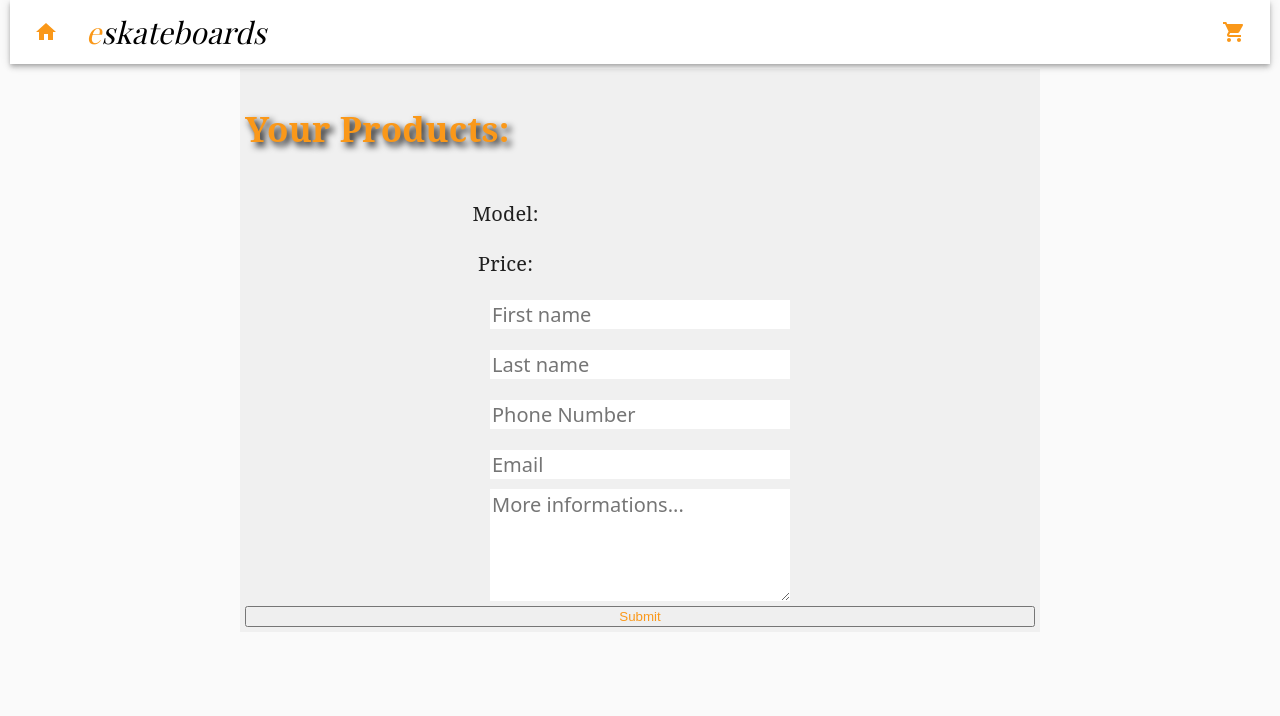
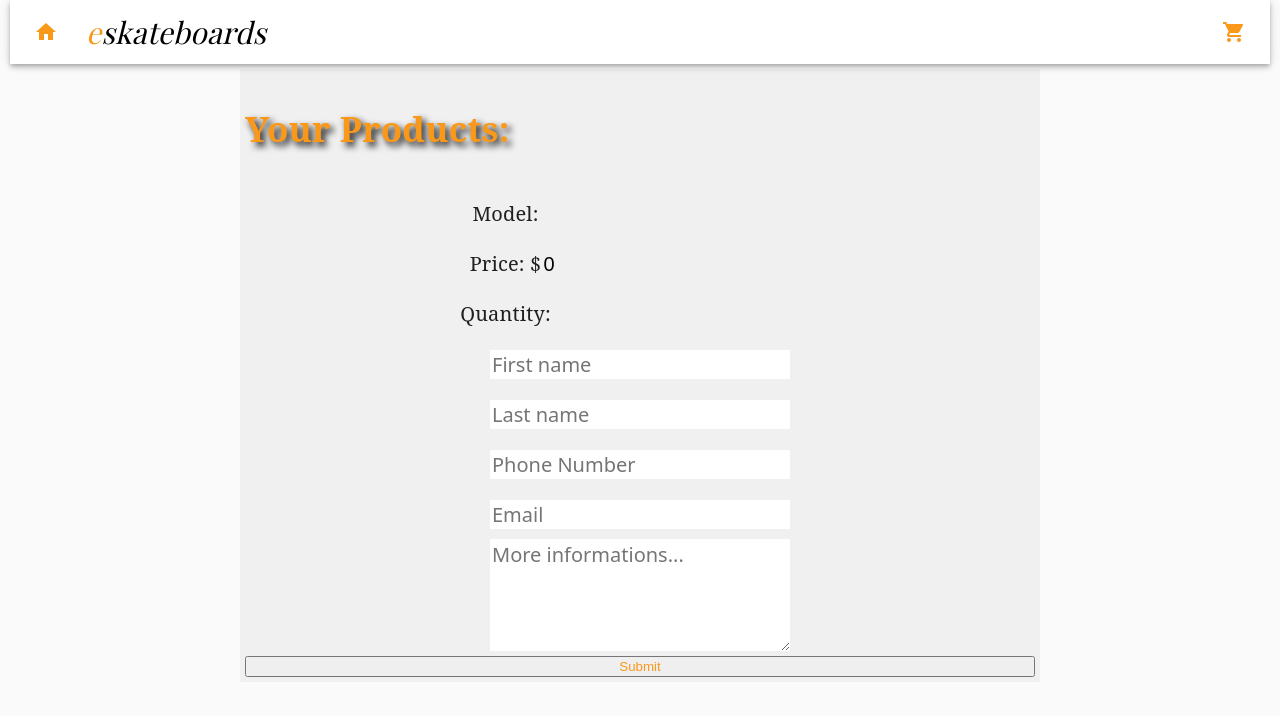
Before and after one commit to Akagi80/final-project, a React (Create React App) app: page /order in a window 1280 px wide. Shown: the top 716 px of the page. Built offline with nearby package versions, Linux system fonts and the light colour scheme; a web font is replaced by a local one.

Commit message:
Add quantity selector = WIP

```diff
--- a/src/components/views/Cart/Cart.js
+++ b/src/components/views/Cart/Cart.js
@@ -4,7 +4,8 @@ import PropTypes from 'prop-types';
 import clsx from 'clsx';
 
 import styles from './Cart.module.scss';
-import NativeSelect from '@material-ui/core/NativeSelect';
+import Select from '@material-ui/core/Select';
+import { MenuItem } from '@material-ui/core';
 import { withStyles } from '@material-ui/core/styles';
 import InputBase from '@material-ui/core/InputBase';
 import Button from '@material-ui/core/Button';
@@ -35,29 +36,33 @@ const Component = ({className}) => {
     window.location.reload();
   };
 
-  const [setAge] = useState('');
+  const [setQuantity] = useState('');
   const handleChange = (event) => {
-    setAge(event.target.value);
+    setQuantity(event.target.value);
   };
+
+  const cartProductsPrice = cartProducts.price * cartProducts.quantity || 0;
 
   return (
     <div className={clsx(className, styles.root)}>
       <h3>Your Products:</h3>
       <div className={styles.prodList}>
         <p className={styles.name}><span>Model:</span> {cartProducts.name}</p>
-        <p className={styles.price}><span>Price:</span> {cartProducts.price}</p>
+        <p className={styles.price}><span>Price:</span> ${cartProductsPrice}</p>
         <div className={styles.quantity}>
-          <p><span>Quantity:</span> {cartProducts.quantity}</p>
-          <NativeSelect
-            id="quantity"
-            value=''
+          <p><span>Quantity:</span></p>
+          <Select
+            value={cartProducts.quantity}
+            className={styles.inner}
             onChange={handleChange}
-            input={<BootstrapInput />}
+            input={<BootstrapInput name="currency" id="currency-customized-select" />}
           >
-            <option value={1}>1</option>
-            <option value={2}>2</option>
-            <option value={3}>3</option>
-          </NativeSelect>
+            <MenuItem value={1}>1</MenuItem>
+            <MenuItem value={2}>2</MenuItem>
+            <MenuItem value={3}>3</MenuItem>
+            <MenuItem value={4}>4</MenuItem>
+            <MenuItem value={5}>5</MenuItem>
+          </Select>
         </div>
         <div className={styles.botton}>
         <Button
--- a/src/components/views/Order/Order.js
+++ b/src/components/views/Order/Order.js
@@ -11,10 +11,13 @@ import styles from './Order.module.scss';
 
 const Component = ({className, addOrder, fetchAddOrder}) => {
   const cartProducts = (JSON.parse(localStorage.getItem('cart')) || {});
+  const cartProductsPrice = cartProducts.price * cartProducts.quantity || 0;
+  console.log('total price: ', cartProductsPrice);
 
   const [order, setOrder] = useState({
     product: cartProducts.name ,
-    price: cartProducts.price,
+    price: cartProductsPrice,
+    quantity: cartProducts.quantity,
     firstname: '',
     lastname: '',
     phone: '',
@@ -25,6 +28,11 @@ const Component = ({className, addOrder, fetchAddOrder}) => {
   const handleChange = (event) => {
     setOrder({ ...order, [event.target.name]: event.target.value });
   }
+
+  const clearCart = () => {
+    localStorage.removeItem('cart');
+    window.location.reload();
+  };
 
   const submitForm = (event) => {
     event.preventDefault();
@@ -37,12 +45,15 @@ const Component = ({className, addOrder, fetchAddOrder}) => {
         // id: '',
         product: '',
         price: '',
+        quantity: '',
         firstname: '',
         lastname: '',
         phone: '',
         email: '',
         text: ''
       });
+      alert('The order has been sent');
+      clearCart();
     } else {
       alert('Please complete all fields');
     }
@@ -50,14 +61,17 @@ const Component = ({className, addOrder, fetchAddOrder}) => {
 
   return (
     <div className={clsx(className, styles.root)}>
-      <form className={styles.form} action="/orders" method="POST" enctype="multipart/form-data" onSubmit={submitForm}>
+      <form className={styles.form} action="/orders" method="POST" encType="multipart/form-data" onSubmit={submitForm}>
         <h3>Your Products:</h3>
         <div className={styles.prodList}>
           <label className={styles.formInput}>
-            Model: <input type="text"  placeholder={cartProducts.name} name="product" value={cartProducts.name} onChange={handleChange} />
+            Model: <input type="text" placeholder={cartProducts.name} name="product" value={cartProducts.name} onChange={handleChange} readOnly />
           </label>
           <label className={styles.formInput}>
-            Price: <input type="text" placeholder={cartProducts.price} name="price" value={cartProducts.price} onChange={handleChange} />
+            Price: $<input type="text" placeholder={cartProductsPrice} name="price" value={cartProductsPrice} onChange={handleChange} readOnly />
+          </label>
+          <label className={styles.formInput}>
+            Quantity: <input type="text" placeholder={cartProducts.quantity} name="price" value={cartProducts.quantity} onChange={handleChange} readOnly />
           </label>
         </div>
         <div className={styles.clientData}>
@@ -85,6 +99,9 @@ const Component = ({className, addOrder, fetchAddOrder}) => {
 
 Component.propTypes = {
   className: PropTypes.string,
+  orderAll: PropTypes.array,
+  addOrder: PropTypes.func,
+  fetchAddOrder: PropTypes.func,
 };
 
 const mapStateToProps = state => ({
--- a/src/components/views/Product/Product.js
+++ b/src/components/views/Product/Product.js
@@ -7,7 +7,8 @@ import { connect } from 'react-redux';
 import { getOneProduct, fetchProductById } from '../../../redux/productRedux';
 
 import styles from './Product.module.scss';
-import NativeSelect from '@material-ui/core/NativeSelect';
+import Select from '@material-ui/core/Select';
+import { MenuItem } from '@material-ui/core';
 import { withStyles } from '@material-ui/core/styles';
 import InputBase from '@material-ui/core/InputBase';
 import Button from '@material-ui/core/Button';
@@ -34,9 +35,9 @@ const Component = ({className, productOne, fetchProductById}) => {
     fetchProductById();
   }, []); // eslint-disable-line react-hooks/exhaustive-deps
 
-  const [setAge] = useState('');
+  const [quantity, setQuantity] = useState('');
   const handleChange = (event) => {
-    setAge(event.target.value);
+    setQuantity(event.target.value);
   };
 
   if (!productOne) {
@@ -45,14 +46,15 @@ const Component = ({className, productOne, fetchProductById}) => {
 
   const prodId = productOne._id,
         prodName = productOne.title,
-        pordPrice = productOne.price;
+        pordPrice = productOne.price,
+        prodAmount = quantity;
   //console.log(prodId, prodName, pordPrice);
 
   const cart = {
     id: prodId,
     name: prodName,
     price: pordPrice,
-    quantity: '',
+    quantity: prodAmount,
   };
 
   const sendToCart = () => {
@@ -81,16 +83,18 @@ const Component = ({className, productOne, fetchProductById}) => {
             <p className={styles.info}><span>Price:</span> {productOne.price}</p>
             <div className={styles.quantity}>
               <p><span>Quantity:</span></p>
-              <NativeSelect
-                id="quantity"
-                value=''
+              <Select
+                value={quantity}
+                className={styles.inner}
                 onChange={handleChange}
-                input={<BootstrapInput />}
+                input={<BootstrapInput name="currency" id="currency-customized-select" />}
               >
-                <option value={1}>1</option>
-                <option value={2}>2</option>
-                <option value={3}>3</option>
-              </NativeSelect>
+                <MenuItem value={1}>1</MenuItem>
+                <MenuItem value={2}>2</MenuItem>
+                <MenuItem value={3}>3</MenuItem>
+                <MenuItem value={4}>4</MenuItem>
+                <MenuItem value={5}>5</MenuItem>
+              </Select>
             </div>
               <Button
                 variant="contained"
```
Also changed, not shown: 2 other files (tests, documents, lock files or other folders).
